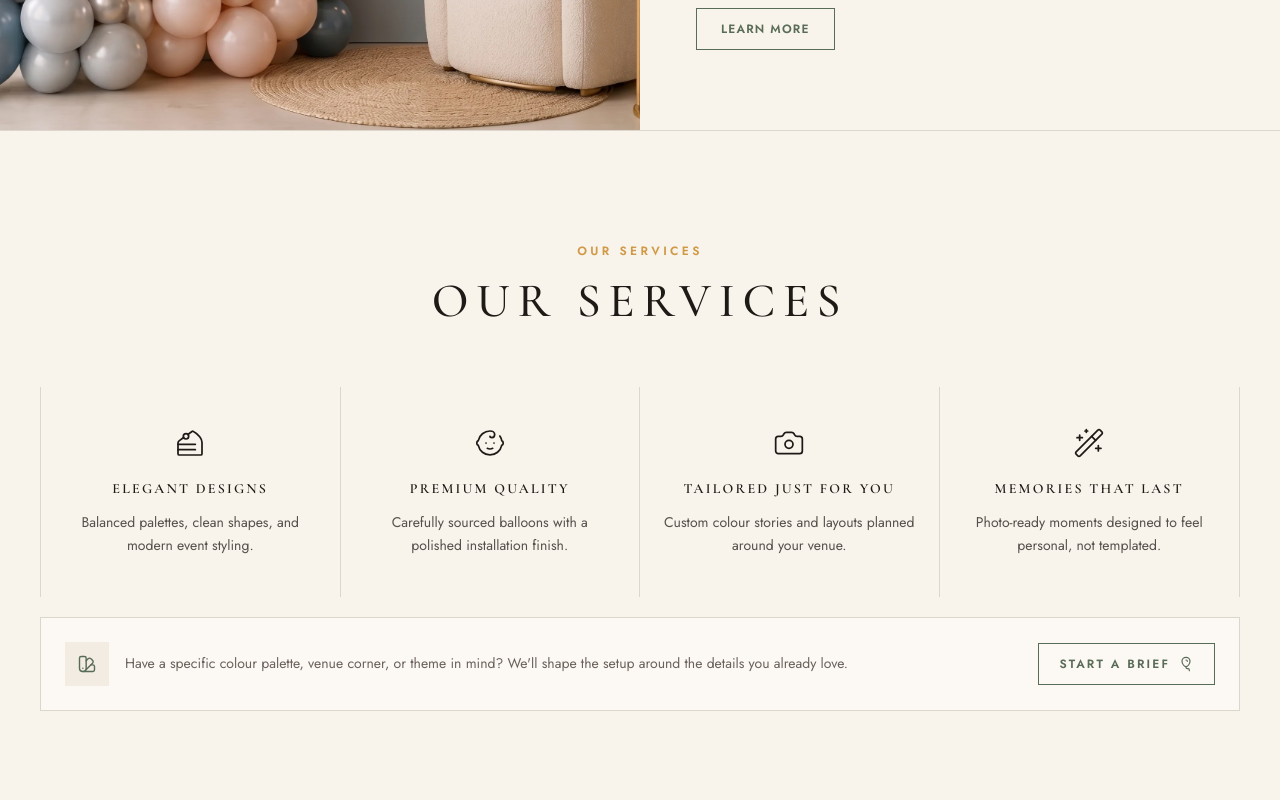
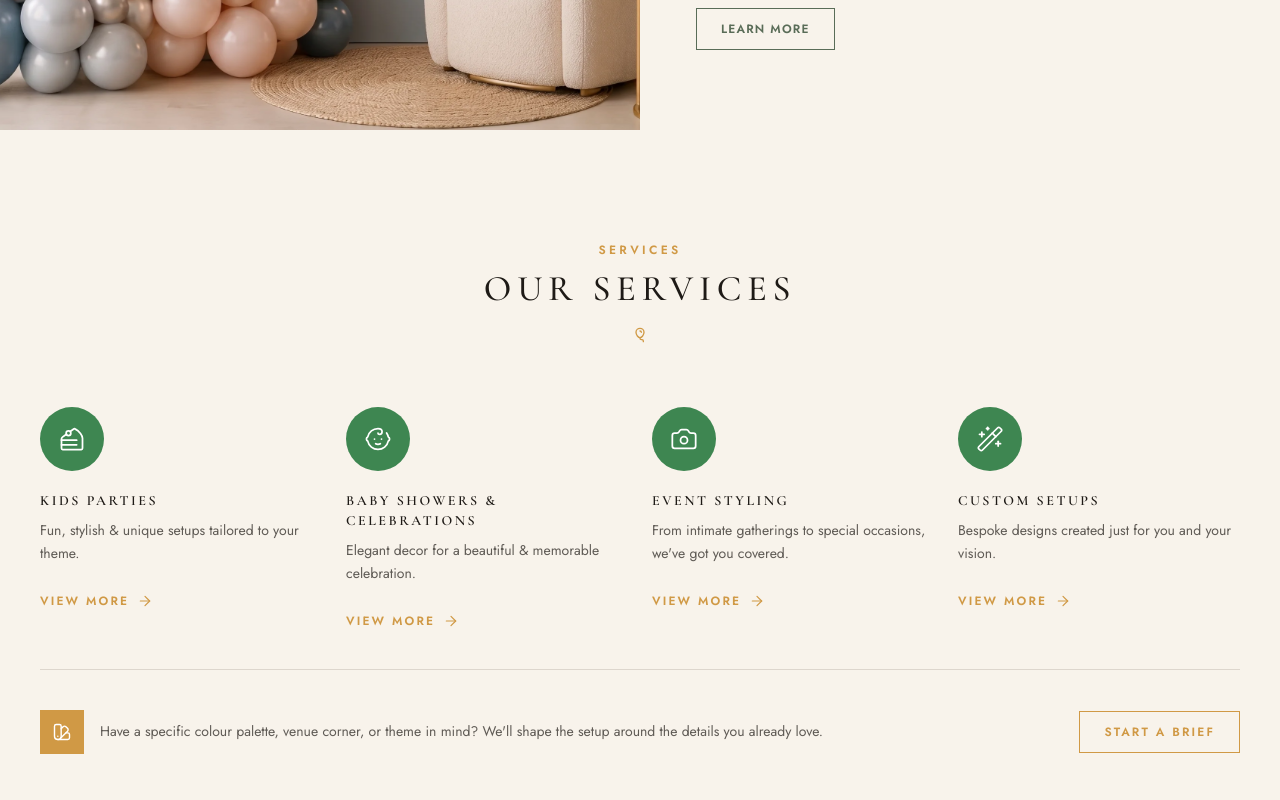
Before and after one commit to LM-Studios-Work/cloud9creations, a Next.js app: page / in a window 1280 px wide. Shown: the part 1540-2340 px from the top of the page. Built offline with nearby package versions, Linux system fonts and the light colour scheme.

Commit message:
refactor: update services section design to match original layout
Rewrite services section with large icons, grid layout, and proper typography.

Co-authored-by: Lupry Munyai <177900950+LupryM@users.noreply.github.com>

```diff
--- a/components/services.tsx
+++ b/components/services.tsx
@@ -1,33 +1,33 @@
 import type { LucideIcon } from "lucide-react"
 import {
+  ArrowRight,
   Baby,
   Balloon,
   CakeSlice,
   Camera,
-  Sparkles,
   SwatchBook,
   WandSparkles,
 } from "lucide-react"
 
 const services = [
   {
-    title: "ELEGANT DESIGNS",
-    description: "Balanced palettes, clean shapes, and modern event styling.",
+    title: "KIDS PARTIES",
+    description: "Fun, stylish & unique setups tailored to your theme.",
     icon: CakeSlice,
   },
   {
-    title: "PREMIUM QUALITY",
-    description: "Carefully sourced balloons with a polished installation finish.",
+    title: "BABY SHOWERS & CELEBRATIONS",
+    description: "Elegant decor for a beautiful & memorable celebration.",
     icon: Baby,
   },
   {
-    title: "TAILORED JUST FOR YOU",
-    description: "Custom colour stories and layouts planned around your venue.",
+    title: "EVENT STYLING",
+    description: "From intimate gatherings to special occasions, we've got you covered.",
     icon: Camera,
   },
   {
-    title: "MEMORIES THAT LAST",
-    description: "Photo-ready moments designed to feel personal, not templated.",
+    title: "CUSTOM SETUPS",
+    description: "Bespoke designs created just for you and your vision.",
     icon: WandSparkles,
   },
 ] satisfies {
@@ -40,71 +40,81 @@ export function Services() {
   return (
     <section
       id="services"
-      className="w-full border-y border-border px-5 py-20 sm:px-8 lg:px-10 lg:py-28"
+      className="w-full px-5 py-20 sm:px-8 lg:px-10 lg:py-28"
       style={{ backgroundColor: "oklch(0.965 0.012 75)" }}
     >
       <div className="mx-auto w-full max-w-7xl">
-        <div className="mb-12 text-center lg:mb-14">
+        <div className="mb-16 text-center">
           <p
             className="text-xs font-semibold uppercase tracking-[0.28em]"
             style={{ color: "oklch(0.72 0.12 75)" }}
           >
-            Our Services
+            Services
           </p>
-          <h2 className="mt-3 font-heading text-3xl font-medium uppercase leading-tight tracking-[0.16em] text-foreground md:text-5xl">
+          <h2 className="mt-2 font-heading text-3xl font-medium uppercase leading-tight tracking-[0.16em] text-foreground md:text-4xl">
             Our Services
           </h2>
+          <div className="mt-4 flex justify-center">
+            <Balloon className="size-4" style={{ color: "oklch(0.72 0.12 75)" }} aria-hidden="true" />
+          </div>
         </div>
 
-        <div className="grid grid-cols-1 gap-0 sm:grid-cols-2 lg:grid-cols-4 border-l border-r border-border">
-          {services.map((service, index) => {
+        <div className="grid grid-cols-1 gap-6 sm:grid-cols-2 lg:grid-cols-4">
+          {services.map((service) => {
             const Icon = service.icon
-            const isLastCol = (index + 1) % 4 === 0
 
             return (
-              <article
-                key={service.title}
-                className={`flex flex-col items-center gap-5 px-6 py-10 text-center ${
-                  !isLastCol ? "border-r border-border" : ""
-                } ${index >= 2 ? "" : "border-b border-border lg:border-b-0"}`}
+              <article key={service.title} className="flex flex-col gap-5">
+                <div
+                  className="flex size-16 items-center justify-center rounded-full text-white"
+                  style={{ backgroundColor: "oklch(0.56 0.11 150)" }}
+                  aria-hidden="true"
                 >
-                <Icon
-                  className="size-8 text-foreground"
-                  strokeWidth={1.3}
-                  aria-hidden="true"
-                />
+                  <Icon className="size-7" strokeWidth={1.5} />
+                </div>
 
-                <div className="flex flex-col gap-3">
-                  <h3 className="font-heading text-sm font-semibold uppercase tracking-[0.16em] text-foreground">
+                <div>
+                  <h3 className="font-heading text-sm font-semibold uppercase tracking-[0.18em] text-foreground">
                     {service.title}
                   </h3>
-                  <p className="text-sm leading-relaxed text-foreground/75">
+                  <p className="mt-2 text-sm leading-relaxed text-foreground/70">
                     {service.description}
                   </p>
                 </div>
+
+                <a
+                  href="#contact"
+                  className="inline-flex w-fit items-center gap-2 pt-2 text-xs font-semibold uppercase tracking-[0.18em] transition-colors"
+                  style={{ color: "oklch(0.72 0.12 75)" }}
+                >
+                  View More
+                  <ArrowRight className="size-4" strokeWidth={1.8} aria-hidden="true" />
+                </a>
               </article>
             )
           })}
         </div>
 
-        <div className="mt-5 grid gap-4 border border-border bg-card p-5 sm:grid-cols-[auto_1fr_auto] sm:items-center sm:p-6">
+        <div className="mt-10 border-t border-border pt-10">
+          <div className="grid gap-4 sm:grid-cols-[auto_1fr_auto] sm:items-center">
             <div
-            className="flex size-11 items-center justify-center bg-secondary text-primary"
+              className="flex size-11 items-center justify-center"
+              style={{ backgroundColor: "oklch(0.72 0.12 75)" }}
               aria-hidden="true"
             >
-            <SwatchBook className="size-5" strokeWidth={1.7} />
+              <SwatchBook className="size-5 text-white" strokeWidth={1.7} />
             </div>
-          <p className="text-sm leading-relaxed text-muted-foreground">
-            Have a specific colour palette, venue corner, or theme in mind?
-            We&apos;ll shape the setup around the details you already love.
+            <p className="text-sm leading-relaxed text-foreground/70">
+              Have a specific colour palette, venue corner, or theme in mind? We&apos;ll shape the setup around the details you already love.
             </p>
             <a
               href="#contact"
-            className="inline-flex items-center justify-center gap-2 border border-primary px-5 py-3 text-xs font-semibold uppercase tracking-[0.18em] text-primary transition-colors hover:bg-primary hover:text-primary-foreground"
+              className="inline-flex items-center justify-center gap-2 border px-6 py-3 text-xs font-semibold uppercase tracking-[0.18em] transition-colors"
+              style={{ borderColor: "oklch(0.72 0.12 75)", color: "oklch(0.72 0.12 75)" }}
             >
               Start a brief
-            <Balloon className="size-4" strokeWidth={1.8} aria-hidden="true" />
             </a>
+          </div>
         </div>
       </div>
     </section>
```
Lines whose indentation alone changed are shown as unchanged.
